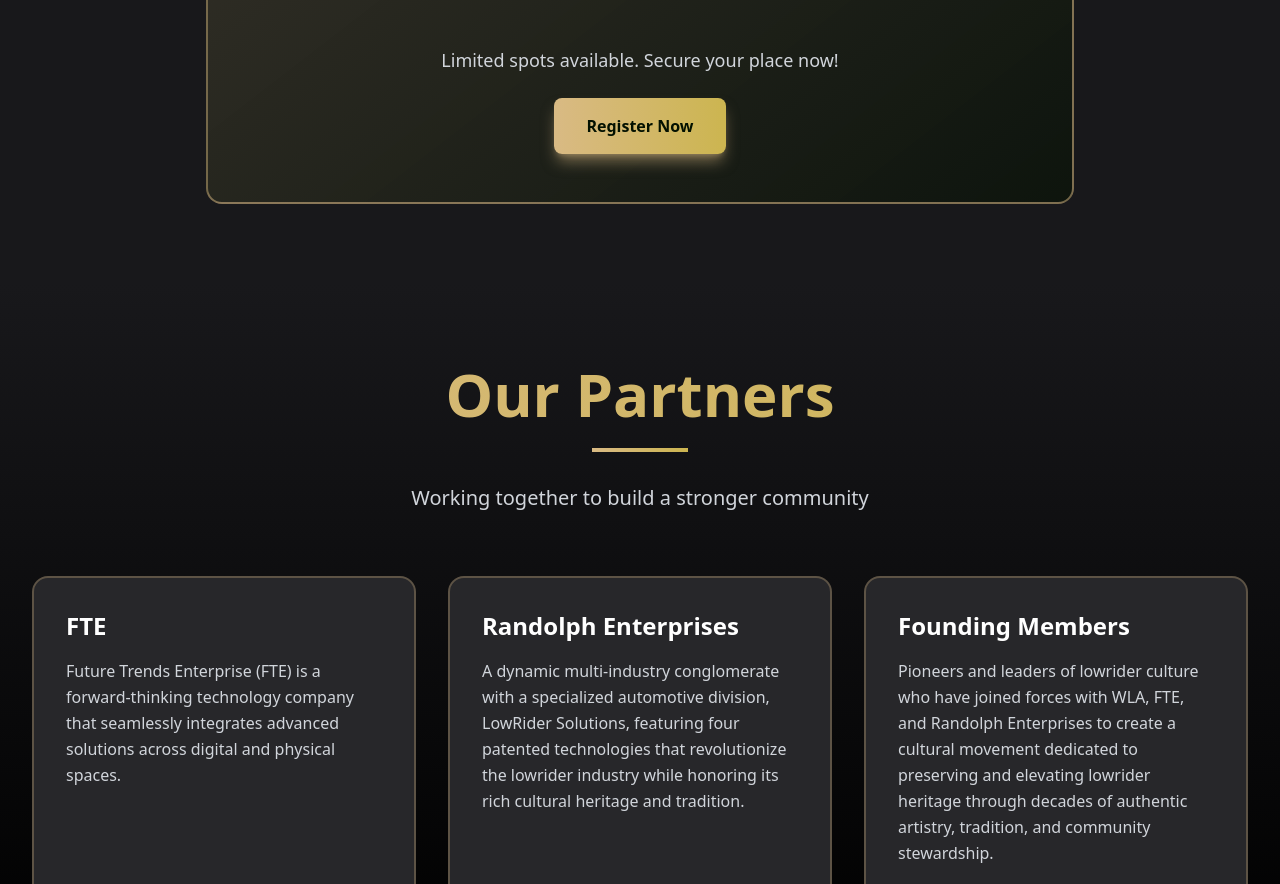
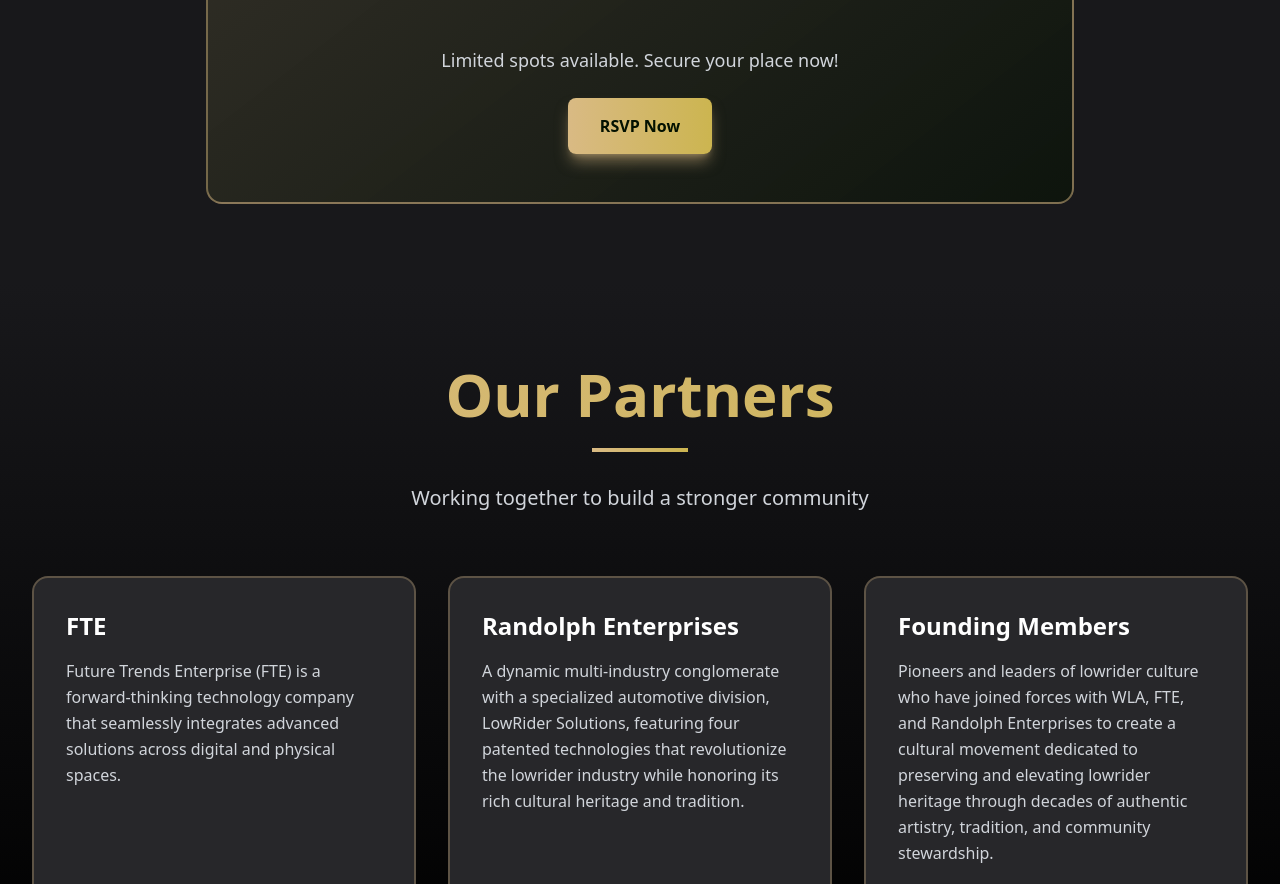
Before and after one commit to fteadmin/lowrider, a React (Vite) app: page / in a window 1280 px wide. Shown: the part 2299-3183 px from the top of the page. Built offline with nearby package versions, Linux system fonts and the light colour scheme.

Commit message:
added rsvp link

```diff
--- a/src/components/Events.tsx
+++ b/src/components/Events.tsx
@@ -71,9 +71,14 @@
               <p className="text-lg text-gray-300 mb-6">
                 Limited spots available. Secure your place now!
               </p>
-              <button className="px-8 py-4 bg-gradient-to-r from-[#D9BA84] to-[#CCB550] text-[#031100] font-bold rounded-lg hover:from-[#CCB550] hover:to-[#DCBD84] transform hover:scale-105 transition-all shadow-lg shadow-[#D9BA84]/50">
-                Register Now
-              </button>
+              <a
+                href="https://forms.office.com/Pages/ResponsePage.aspx?id=A2w-Yv3DqUmH7mcWHK2RUHAkIqbLoyNLozdu3zg82alUMDRYVTlGSUFSU0dQNzVSWVY4RjNJQzVKMy4u"
+                target="_blank"
+                rel="noopener noreferrer"
+                className="inline-block px-8 py-4 bg-gradient-to-r from-[#D9BA84] to-[#CCB550] text-[#031100] font-bold rounded-lg hover:from-[#CCB550] hover:to-[#DCBD84] transform hover:scale-105 transition-all shadow-lg shadow-[#D9BA84]/50"
+              >
+                RSVP Now
+              </a>
             </div>
           </div>
         </div>
```
